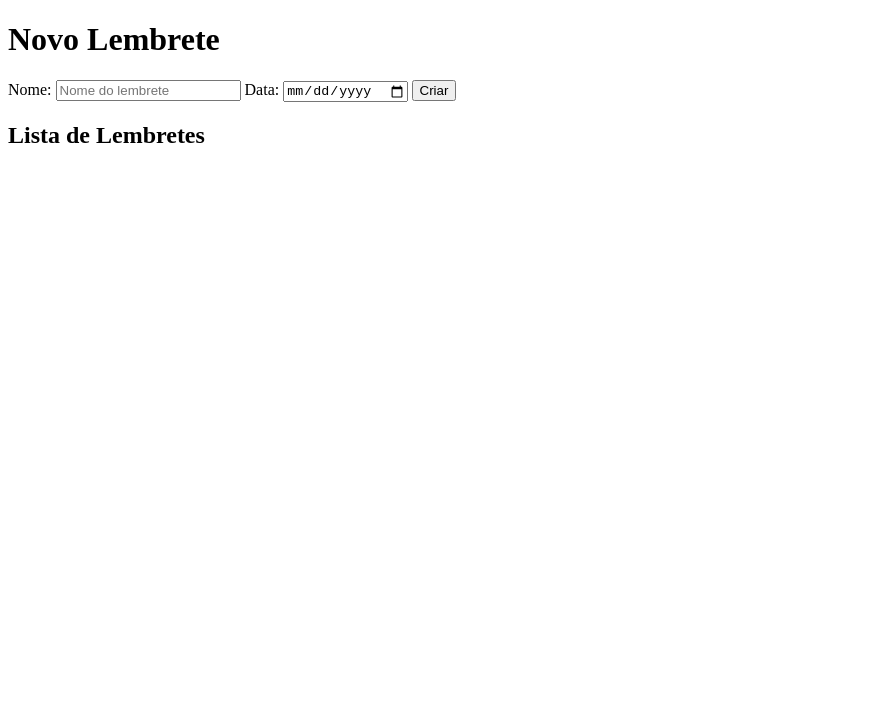
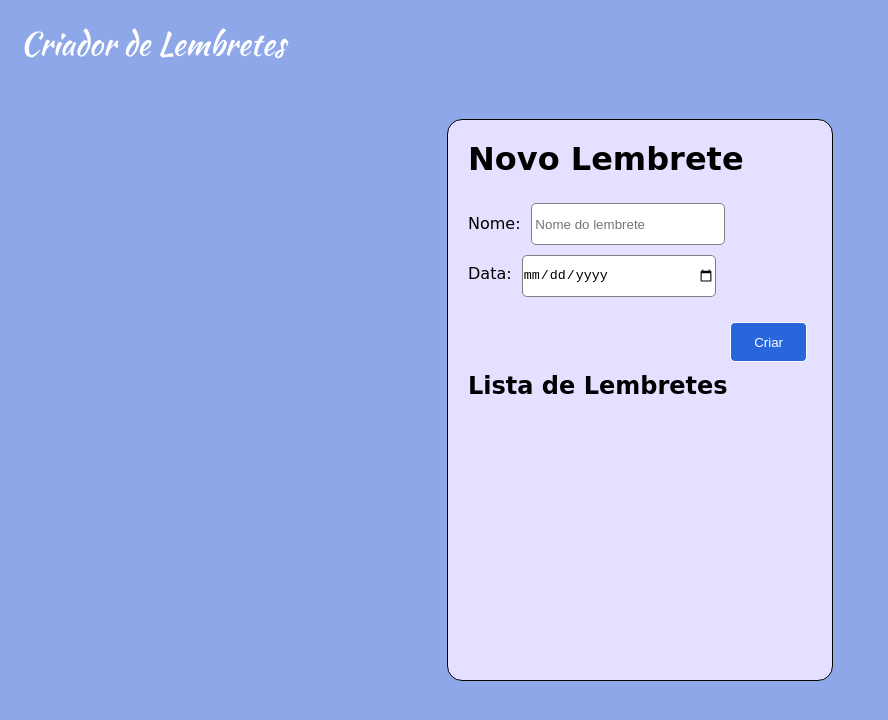
Before and after one commit to Paula-Carlech/Criacao_de_Lembretes, a plain HTML site: page index.html in a window 1280 px wide. Shown: the whole page, without its empty margins (0-888 px from the left). Drawn offline with Linux system fonts and the light colour scheme; a web font is replaced by a local one.

Commit message:
Update index.html

```diff
--- a/index.html
+++ b/index.html
@@ -4,26 +4,43 @@
     <meta charset="UTF-8">
     <meta http-equiv="X-UA-Compatible" content="IE=edge">
     <meta name="viewport" content="width=device-width, initial-scale=1.0">
-    <title>Criação de Lembretes</title>
+    <link rel="stylesheet" href="css/reset.css">
+    <link rel="stylesheet" href="css/main.css">
+    <link rel="shortcut icon" href="images/favicon.ico" type="image/x-icon">
+    <title>Criador de Lembretes</title>
 </head>
 <body>
+
+    <header>
+        <p class="titulo principal">Criador de Lembretes</p>
+    </header>
+
     <div id="container" class="container">
-        <h1>Novo Lembrete</h1>
+
+        <h1 class="titulo">Novo Lembrete</h1>
 
         <div id="criar_lembrete" class="criar_lembrete">
             <label for="nome">Nome:</label>
-            <input type="text" name="nome" id="nome" placeholder="Nome do lembrete" required>
+            <input type="text" name="nome" id="nome" placeholder=" Nome do lembrete" class="input_de_informacao" required> <br>
 
             <label for="data">Data:</label>
-            <input type="date" name="data" id="data" placeholder="Data do lembrete (no formato dd/mm/aaaa)" required>
+            <input type="date" name="data" id="data" placeholder=" Data do lembrete (no formato dd/mm/aaaa)" class="input_de_informacao" required> <br>
 
-            <input type="submit" value="Criar" id="btnCriar">
+        </div>
+
+        <div class="botao">
+            <input type="submit" value="Criar" id="btnCriar" class="btnCriar">
         </div>
 
         <div id="listar_lembrete" class="listar_lembrete">
-            <h2>Lista de Lembretes</h2>
+            <h2 class="titulo segundo_titulo">Lista de Lembretes</h2>
         </div>
     </div>
-    <script src="js/main.js"></script>
+
+    <footer>
+        <p>Desenvolvido por: <a href="https://github.com/Paula-Carlech">Paula Carlech</a></p>
+    </footer>
+
+    <script src="js/main.js" target="_blank"></script>
 </body>
 </html>
```
